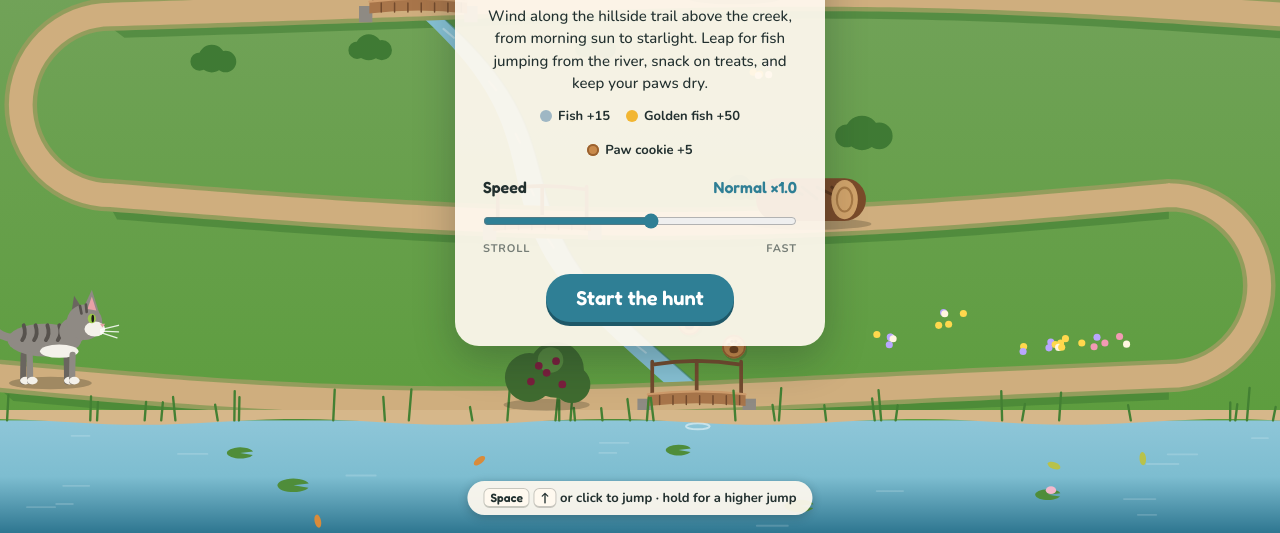
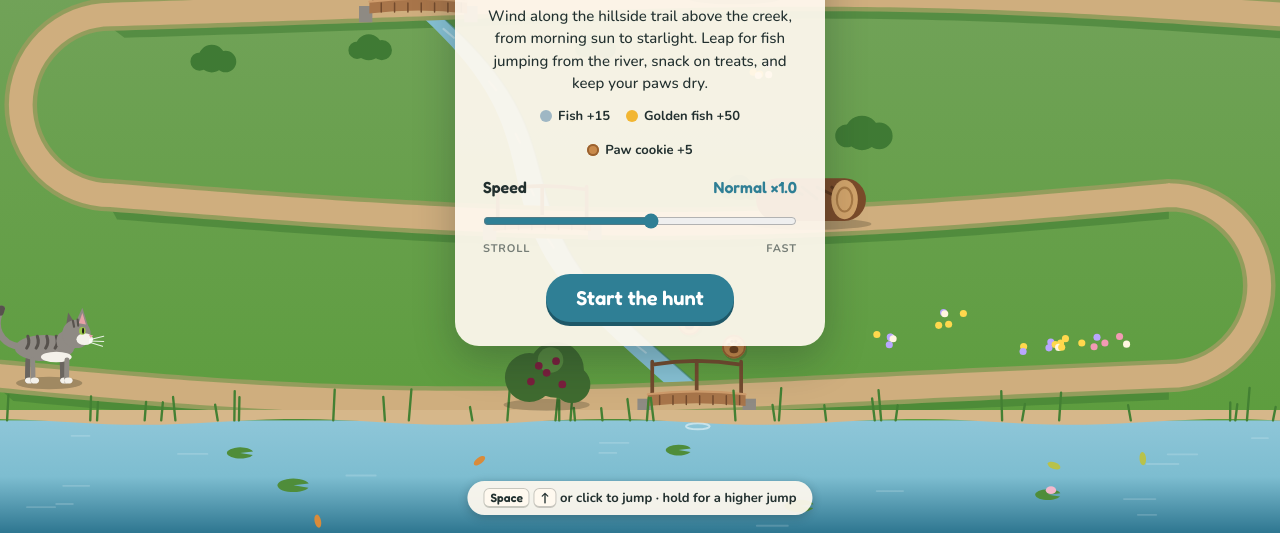
Before and after one commit to durawat/durawat.github.io, a plain HTML site: page index.html in a window 1280 px wide. Shown: the part 267-800 px from the top of the page. Drawn offline with nearby package versions, Linux system fonts and the light colour scheme; animation ran at ten frames a second.

Commit message:
Smaller cat in proportion with the scenery; jump scaled to match
- Cat drawn at 80% size with a matching collision box
- Jump height scaled with the cat (119 -> 95 units)

Co-Authored-By: Claude Opus 5.5 <noreply@anthropic.com>

```diff
--- a/index.html
+++ b/index.html
@@ -162,7 +162,8 @@ body{font-family:var(--body);color:var(--ink);-webkit-user-select:none;user-sele
   const sh = (h, extra = 0) => { let c = cache.get(h); if (!c) { c = hex(h); cache.set(h, c); } return rgb(mix(c, NIGHT_TINT, clamp(night * 0.5 + extra, 0, 1))); };
 
   // ---------- constants ----------
-  const GRAV = 2700, JUMP = 800, FISH_G = 1500;
+  const GRAV = 2700, FISH_G = 1500;
+  const JUMP = 800 * Math.sqrt(0.8);   // jump height scaled with the smaller cat (height grows with speed squared)
   const LEAP = 440;          // the cat's own forward speed in the air, whatever the running speed
   const PAN_TIME = 1.3;      // seconds the view takes to glide to the next screen
   const TUN_H = 78;          // tunnel height above the trail
@@ -549,8 +550,8 @@ body{font-family:var(--body);color:var(--ink);-webkit-user-select:none;user-sele
     }
 
     // ----- collisions -----
-    const cx0 = cat.dir > 0 ? cat.x - 18 : cat.x - 32, cx1 = cat.dir > 0 ? cat.x + 32 : cat.x + 18;
-    const cy1 = cat.gy + cat.y - 4, cy0 = cat.gy + cat.y - 44;
+    const cx0 = cat.dir > 0 ? cat.x - 18 * CAT_S : cat.x - 32 * CAT_S, cx1 = cat.dir > 0 ? cat.x + 32 * CAT_S : cat.x + 18 * CAT_S;
+    const cy1 = cat.gy + cat.y - 4, cy0 = cat.gy + cat.y - 44 * CAT_S;
     if (cat.lane >= 0) {
       for (const o of scene.obstacles) {
         if (o.lane !== cat.lane) continue;
@@ -923,6 +924,8 @@ body{font-family:var(--body);color:var(--ink);-webkit-user-select:none;user-sele
     ctx.restore();
   }
 
+  // ---------- the cat (the original tabby), drawn at CAT_S scale so it sits in proportion with the scenery ----------
+  const CAT_S = 0.8;
   function leg(x, y, ang, len, col, paw) {
     ctx.strokeStyle = col; ctx.lineWidth = 4.2; ctx.lineCap = "round";
     const kx = x + Math.sin(ang) * len * 0.55, ky = y + Math.cos(ang) * len * 0.55;
@@ -937,11 +940,11 @@ body{font-family:var(--body);color:var(--ink);-webkit-user-select:none;user-sele
     const fur = sh("#8f8a84"), furD = sh("#6a655f"), stripe = sh("#57524d"), white = sh("#f4f1ea"), pink = sh("#e7a1a6"), eye = sh("#9cc84a");
     const hs = clamp(1 + cat.y / 220, 0.35, 1);
     ctx.fillStyle = `rgba(20,25,15,${(0.25 * hs).toFixed(3)})`;
-    ctx.beginPath(); ctx.ellipse(x + 4 * cat.dir, gy + 2, 28 * hs, 4.2 * hs, 0, 0, TAU); ctx.fill();
+    ctx.beginPath(); ctx.ellipse(x + 4 * cat.dir * CAT_S, gy + 2, 28 * hs * CAT_S, 4.2 * hs, 0, 0, TAU); ctx.fill();
 
     ctx.save();
     ctx.translate(x, gy + cat.y);
-    ctx.scale(cat.dir, 1);
+    ctx.scale(cat.dir * CAT_S, CAT_S);
     const sq = cat.squash;
     ctx.scale(1 + sq * 0.12, 1 - sq * 0.12);
     if (!air && moving) ctx.translate(0, -Math.abs(Math.sin(ph)) * 1.5);
```
